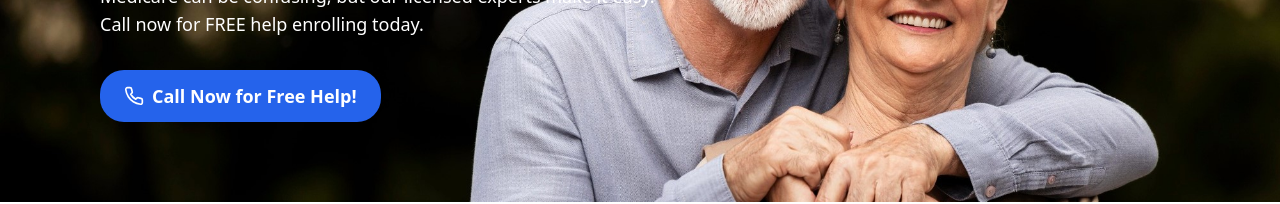
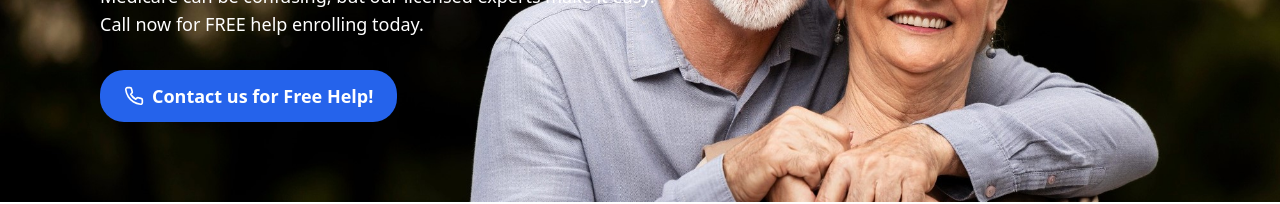
Before and after one commit to tantunholdings/medicare-tantun-web, a Next.js app: page / in a window 1280 px wide. Shown: the part 353-557 px from the top of the page. Built offline with nearby package versions, Linux system fonts and the light colour scheme; no server answers.

Commit message:
feat: update button text in HeroSection for improved clarity

```diff
--- a/components/home/HeroSection.js
+++ b/components/home/HeroSection.js
@@ -80,7 +80,7 @@ export default function HeroSection() {
               </p>
               <button onClick={handleContactUsClick} className="max-w-max hidden md:flex mt-8 items-center bg-primary px-6 py-3 text-lg font-semibold text-white hover:bg-blue-700 rounded-3xl">
                 <Phone className="mr-2 h-5 w-5" />
-                Call Now for Free Help!
+                Contact us for Free Help!
               </button>
             </div>
           </div>
```
